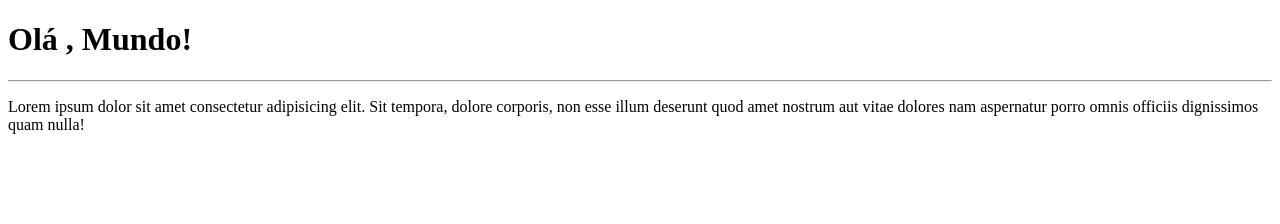
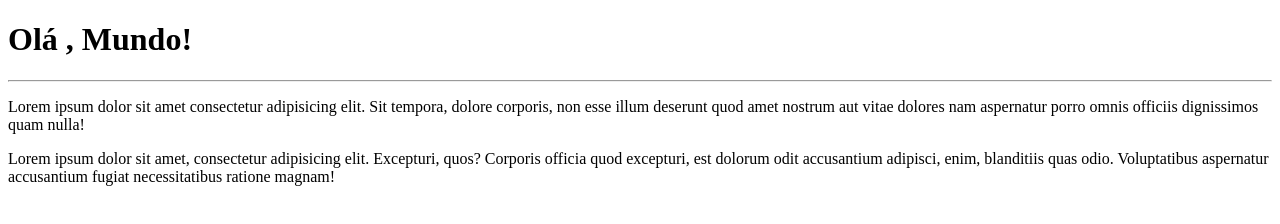
Before and after one commit to vitormathias/Ola-Mundo, a plain HTML site: page Site exemplo/index.html in a window 1280 px wide. Drawn offline with Linux system fonts and the light colour scheme.

Commit message:
Adicionei mais um parágrafo
Adicionei mais um parágrafo para testar as teclas de atalho do Site.

```diff
--- a/Site exemplo/index.html
+++ b/Site exemplo/index.html
@@ -10,5 +10,6 @@
     <h1>Olá , Mundo!</h1>
     <hr>
     <p>Lorem ipsum dolor sit amet consectetur adipisicing elit. Sit tempora, dolore corporis, non esse illum deserunt quod amet nostrum aut vitae dolores nam aspernatur porro omnis officiis dignissimos quam nulla!</p>
+    <p>Lorem ipsum dolor sit amet, consectetur adipisicing elit. Excepturi, quos? Corporis officia quod excepturi, est dolorum odit accusantium adipisci, enim, blanditiis quas odio. Voluptatibus aspernatur accusantium fugiat necessitatibus ratione magnam!</p>
 </body>
 </html>
```
